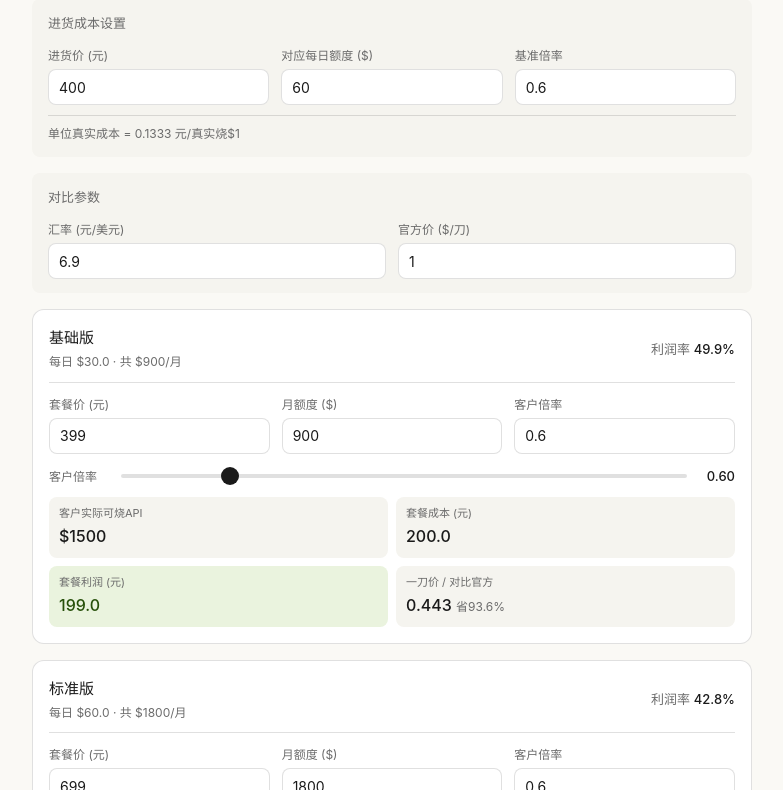
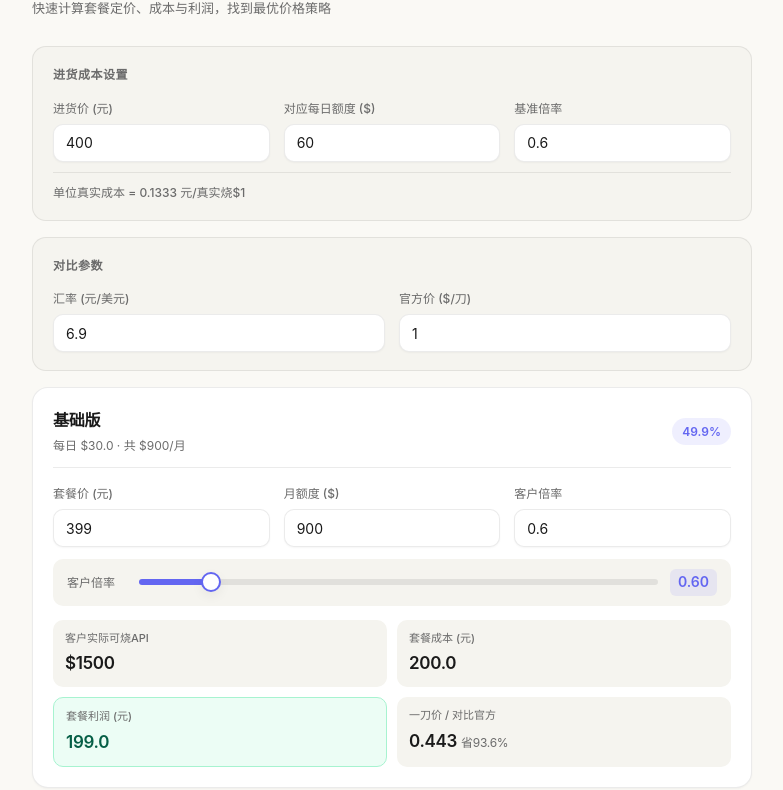
Before and after one commit to jqlts1/claude-profit-calc, a plain HTML site: page Index.html in a window 1280 px wide. Shown: the part 84-874 px from the top of the page, without its empty margins (248-1031 px from the left). Drawn offline with Linux system fonts and the light colour scheme.

Commit message:
优化UI：丝滑布局、滑块最大值调到2、整体视觉升级

```diff
--- a/Index.html
+++ b/Index.html
@@ -11,96 +11,219 @@
     --bg-tertiary: #faf9f5;
     --text-primary: #1a1a1a;
     --text-secondary: #6b6b6b;
-    --border: rgba(0,0,0,0.12);
-    --border-strong: rgba(0,0,0,0.2);
-    --accent: #2563eb;
+    --border: rgba(0,0,0,0.08);
+    --border-strong: rgba(0,0,0,0.15);
+    --accent: #6366f1;
+    --accent-light: rgba(99,102,241,0.1);
+    --shadow-sm: 0 1px 2px rgba(0,0,0,0.04);
+    --shadow-md: 0 4px 12px rgba(0,0,0,0.06);
+    --shadow-lg: 0 8px 24px rgba(0,0,0,0.08);
   }
   @media (prefers-color-scheme: dark) {
     :root {
-      --bg-primary: #1f1f1f;
-      --bg-secondary: #2a2a2a;
-      --bg-tertiary: #181818;
+      --bg-primary: #1a1a1a;
+      --bg-secondary: #242424;
+      --bg-tertiary: #111111;
       --text-primary: #f0f0f0;
       --text-secondary: #a0a0a0;
-      --border: rgba(255,255,255,0.12);
-      --border-strong: rgba(255,255,255,0.2);
+      --border: rgba(255,255,255,0.08);
+      --border-strong: rgba(255,255,255,0.15);
+      --accent: #818cf8;
+      --accent-light: rgba(129,140,248,0.12);
+      --shadow-sm: 0 1px 2px rgba(0,0,0,0.2);
+      --shadow-md: 0 4px 12px rgba(0,0,0,0.3);
+      --shadow-lg: 0 8px 24px rgba(0,0,0,0.4);
     }
   }
-  * { box-sizing: border-box; }
+  * { box-sizing: border-box; margin: 0; padding: 0; }
   body {
-    font-family: -apple-system, BlinkMacSystemFont, "Segoe UI", "PingFang SC", "Hiragino Sans GB", "Microsoft YaHei", sans-serif;
+    font-family: -apple-system, BlinkMacSystemFont, "SF Pro Display", "PingFang SC", "Hiragino Sans GB", "Microsoft YaHei", sans-serif;
     background: var(--bg-tertiary);
     color: var(--text-primary);
     margin: 0;
-    padding: 24px 16px;
+    padding: 32px 16px;
     line-height: 1.6;
+    -webkit-font-smoothing: antialiased;
   }
   .container { max-width: 720px; margin: 0 auto; }
-  h1 { font-size: 22px; font-weight: 500; margin: 0 0 24px; }
+  h1 {
+    font-size: 26px;
+    font-weight: 600;
+    margin: 0 0 8px;
+    letter-spacing: -0.3px;
+  }
+  .subtitle {
+    font-size: 13px;
+    color: var(--text-secondary);
+    margin-bottom: 28px;
+  }
   input[type="number"] {
     width: 100%;
-    height: 36px;
-    padding: 0 10px;
-    border: 0.5px solid var(--border);
-    border-radius: 8px;
+    height: 38px;
+    padding: 0 12px;
+    border: 1px solid var(--border);
+    border-radius: 10px;
     background: var(--bg-primary);
     color: var(--text-primary);
     font-size: 14px;
     font-family: inherit;
+    transition: all 0.2s ease;
+    box-shadow: var(--shadow-sm);
   }
-  input[type="number"]:focus { outline: none; border-color: var(--accent); box-shadow: 0 0 0 2px rgba(37,99,235,0.2); }
+  input[type="number"]:hover { border-color: var(--border-strong); }
+  input[type="number"]:focus { outline: none; border-color: var(--accent); box-shadow: 0 0 0 3px var(--accent-light); }
   input[type="range"] {
     -webkit-appearance: none;
-    height: 4px;
-    background: var(--border);
-    border-radius: 2px;
+    width: 100%;
+    height: 6px;
+    background: linear-gradient(to right, var(--accent), var(--accent)) 0/var(--pct, 50%) 100% no-repeat, var(--border);
+    border-radius: 3px;
     outline: none;
+    transition: background 0.1s ease;
   }
   input[type="range"]::-webkit-slider-thumb {
     -webkit-appearance: none;
-    width: 18px; height: 18px;
-    background: var(--text-primary);
+    width: 20px; height: 20px;
+    background: var(--bg-primary);
+    border: 2px solid var(--accent);
     border-radius: 50%;
     cursor: pointer;
+    box-shadow: var(--shadow-md);
+    transition: transform 0.15s ease, box-shadow 0.15s ease;
+  }
+  input[type="range"]::-webkit-slider-thumb:hover {
+    transform: scale(1.15);
+    box-shadow: var(--shadow-lg);
+  }
+  input[type="range"]::-webkit-slider-thumb:active {
+    transform: scale(1.05);
   }
   input[type="range"]::-moz-range-thumb {
-    width: 18px; height: 18px;
-    background: var(--text-primary);
+    width: 20px; height: 20px;
+    background: var(--bg-primary);
+    border: 2px solid var(--accent);
     border-radius: 50%;
     cursor: pointer;
-    border: none;
+    border: 2px solid var(--accent);
   }
-  .panel { background: var(--bg-secondary); border-radius: 8px; padding: 14px 16px; margin-bottom: 16px; }
-  .panel-title { font-size: 13px; color: var(--text-secondary); margin-bottom: 12px; font-weight: 500; }
-  .grid-3 { display: grid; grid-template-columns: 1fr 1fr 1fr; gap: 12px; }
-  .grid-2 { display: grid; grid-template-columns: 1fr 1fr; gap: 12px; }
-  .field-label { font-size: 12px; color: var(--text-secondary); display: block; margin-bottom: 4px; }
-  .pkg-card { background: var(--bg-primary); border: 0.5px solid var(--border); border-radius: 12px; padding: 16px; margin-bottom: 16px; }
-  .pkg-header { display: flex; justify-content: space-between; align-items: center; margin-bottom: 12px; padding-bottom: 10px; border-bottom: 0.5px solid var(--border); }
-  .pkg-name { font-size: 15px; font-weight: 500; }
-  .stat-grid { display: grid; grid-template-columns: 1fr 1fr; gap: 8px; margin-top: 10px; }
-  .stat { background: var(--bg-secondary); border-radius: 8px; padding: 8px 10px; }
-  .stat-label { font-size: 11px; color: var(--text-secondary); }
-  .stat-value { font-size: 16px; font-weight: 500; margin-top: 2px; }
-  .stat-good { background: #EAF3DE; }
-  .stat-good .stat-value { color: #27500A; }
-  .stat-warn { background: #FCEBEB; }
-  .stat-warn .stat-value { color: #791F1F; }
-  .slider-row { display: flex; align-items: center; gap: 10px; margin-top: 8px; }
-  .slider-row label { font-size: 12px; color: var(--text-secondary); min-width: 60px; }
+  .panel {
+    background: var(--bg-secondary);
+    border-radius: 14px;
+    padding: 18px 20px;
+    margin-bottom: 16px;
+    border: 1px solid var(--border);
+    transition: box-shadow 0.2s ease;
+  }
+  .panel:hover { box-shadow: var(--shadow-md); }
+  .panel-title {
+    font-size: 12px;
+    color: var(--text-secondary);
+    margin-bottom: 14px;
+    font-weight: 600;
+    text-transform: uppercase;
+    letter-spacing: 0.5px;
+  }
+  .grid-3 { display: grid; grid-template-columns: 1fr 1fr 1fr; gap: 14px; }
+  .grid-2 { display: grid; grid-template-columns: 1fr 1fr; gap: 14px; }
+  .field-label { font-size: 12px; color: var(--text-secondary); display: block; margin-bottom: 6px; font-weight: 500; }
+  .pkg-card {
+    background: var(--bg-primary);
+    border: 1px solid var(--border);
+    border-radius: 16px;
+    padding: 20px;
+    margin-bottom: 16px;
+    box-shadow: var(--shadow-sm);
+    transition: box-shadow 0.25s ease, transform 0.25s ease;
+  }
+  .pkg-card:hover {
+    box-shadow: var(--shadow-lg);
+    transform: translateY(-1px);
+  }
+  .pkg-header {
+    display: flex;
+    justify-content: space-between;
+    align-items: center;
+    margin-bottom: 16px;
+    padding-bottom: 12px;
+    border-bottom: 1px solid var(--border);
+  }
+  .pkg-name { font-size: 16px; font-weight: 600; letter-spacing: -0.2px; }
+  .profit-badge {
+    font-size: 12px;
+    font-weight: 600;
+    padding: 4px 10px;
+    border-radius: 20px;
+    background: var(--accent-light);
+    color: var(--accent);
+  }
+  .stat-grid { display: grid; grid-template-columns: 1fr 1fr; gap: 10px; margin-top: 14px; }
+  .stat {
+    background: var(--bg-secondary);
+    border-radius: 10px;
+    padding: 10px 12px;
+    transition: transform 0.15s ease;
+  }
+  .stat:hover { transform: scale(1.02); }
+  .stat-label { font-size: 11px; color: var(--text-secondary); font-weight: 500; }
+  .stat-value { font-size: 17px; font-weight: 600; margin-top: 3px; letter-spacing: -0.3px; }
+  .stat-good { background: #ecfdf5; border: 1px solid #a7f3d0; }
+  .stat-good .stat-value { color: #065f46; }
+  .stat-warn { background: #fef2f2; border: 1px solid #fecaca; }
+  .stat-warn .stat-value { color: #991b1b; }
+  @media (prefers-color-scheme: dark) {
+    .stat-good { background: rgba(16,185,129,0.1); border-color: rgba(16,185,129,0.2); }
+    .stat-good .stat-value { color: #6ee7b7; }
+    .stat-warn { background: rgba(239,68,68,0.1); border-color: rgba(239,68,68,0.2); }
+    .stat-warn .stat-value { color: #fca5a5; }
+  }
+  .slider-row {
+    display: flex;
+    align-items: center;
+    gap: 12px;
+    margin-top: 10px;
+    padding: 10px 14px;
+    background: var(--bg-secondary);
+    border-radius: 10px;
+  }
+  .slider-row label { font-size: 12px; color: var(--text-secondary); min-width: 60px; font-weight: 500; }
   .slider-row input[type=range] { flex: 1; }
-  .slider-row .val { font-size: 13px; font-weight: 500; min-width: 36px; text-align: right; }
-  .derived { font-size: 12px; color: var(--text-secondary); padding-top: 8px; border-top: 0.5px solid var(--border); }
-  .help { font-size: 13px; color: var(--text-secondary); line-height: 1.7; }
+  .slider-row .val {
+    font-size: 14px;
+    font-weight: 600;
+    min-width: 42px;
+    text-align: center;
+    color: var(--accent);
+    background: var(--accent-light);
+    padding: 2px 8px;
+    border-radius: 6px;
+  }
+  .derived {
+    font-size: 12px;
+    color: var(--text-secondary);
+    padding-top: 10px;
+    margin-top: 4px;
+    border-top: 1px solid var(--border);
+    font-weight: 500;
+  }
+  .help-panel {
+    font-size: 13px;
+    color: var(--text-secondary);
+    line-height: 1.8;
+    font-family: "SF Mono", "Fira Code", "Cascadia Code", monospace;
+    font-size: 12px;
+  }
   @media (max-width: 520px) {
     .grid-3 { grid-template-columns: 1fr; }
     .grid-2 { grid-template-columns: 1fr; }
+    body { padding: 20px 12px; }
+    .pkg-card { padding: 16px; }
   }
 </style>
 </head>
 <body>
 <div class="container">
   <h1>Claude 套餐利润计算器</h1>
+  <div class="subtitle">快速计算套餐定价、成本与利润，找到最优价格策略</div>
 
   <div class="panel">
     <div class="panel-title">进货成本设置</div>
@@ -139,12 +262,13 @@
 
   <div class="panel">
     <div class="panel-title">计算逻辑</div>
-    <div class="help">
+    <div class="help-panel">
       单位真实成本 = 进货价 × 基准倍率 ÷ (每日额度 × 30)<br>
       客户实际可烧 = 月额度 ÷ 客户倍率<br>
       套餐成本 = 客户实际可烧 × 单位真实成本<br>
       套餐利润 = 套餐价 − 套餐成本
     </div>
+    <div style="text-align:center; padding-top:24px; font-size:12px; color:var(--text-secondary); opacity:0.6;">Made with Claude</div>
   </div>
 </div>
 
@@ -216,7 +340,7 @@
             '<div class="pkg-name">' + p.name + '</div>' +
             '<div style="font-size: 12px; color: var(--text-secondary); margin-top: 2px;">每日 $' + dailyQuota.toFixed(1) + ' · 共 $' + p.quota + '/月</div>' +
           '</div>' +
-          '<div style="font-size: 13px; color: var(--text-secondary);">利润率 <span style="font-weight: 500; color: var(--text-primary);">' + profitRate.toFixed(1) + '%</span></div>' +
+          '<div class="profit-badge">' + profitRate.toFixed(1) + '%</div>' +
         '</div>' +
         '<div class="grid-3" style="margin-bottom: 12px;">' +
           '<div><label class="field-label">套餐价 (元)</label><input type="number" data-i="' + i + '" data-k="price" value="' + p.price + '" step="10"></div>' +
@@ -225,7 +349,7 @@
         '</div>' +
         '<div class="slider-row">' +
           '<label>客户倍率</label>' +
-          '<input type="range" data-i="' + i + '" data-k="customerRateSlider" min="0.4" max="1.5" step="0.05" value="' + p.customerRate + '">' +
+          '<input type="range" data-i="' + i + '" data-k="customerRateSlider" min="0.4" max="2" step="0.05" value="' + p.customerRate + '" style="--pct:' + ((p.customerRate - 0.4) / 1.6 * 100) + '%">' +
           '<span class="val">' + p.customerRate.toFixed(2) + '</span>' +
         '</div>' +
         '<div class="stat-grid">' +
```
